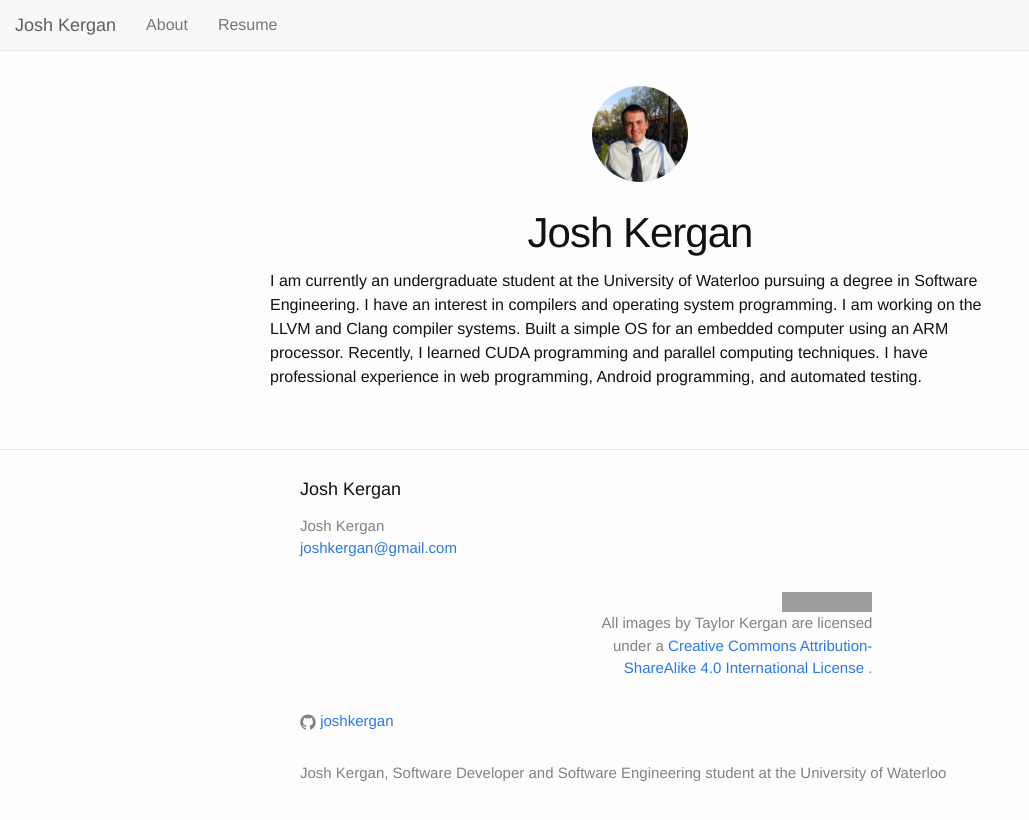
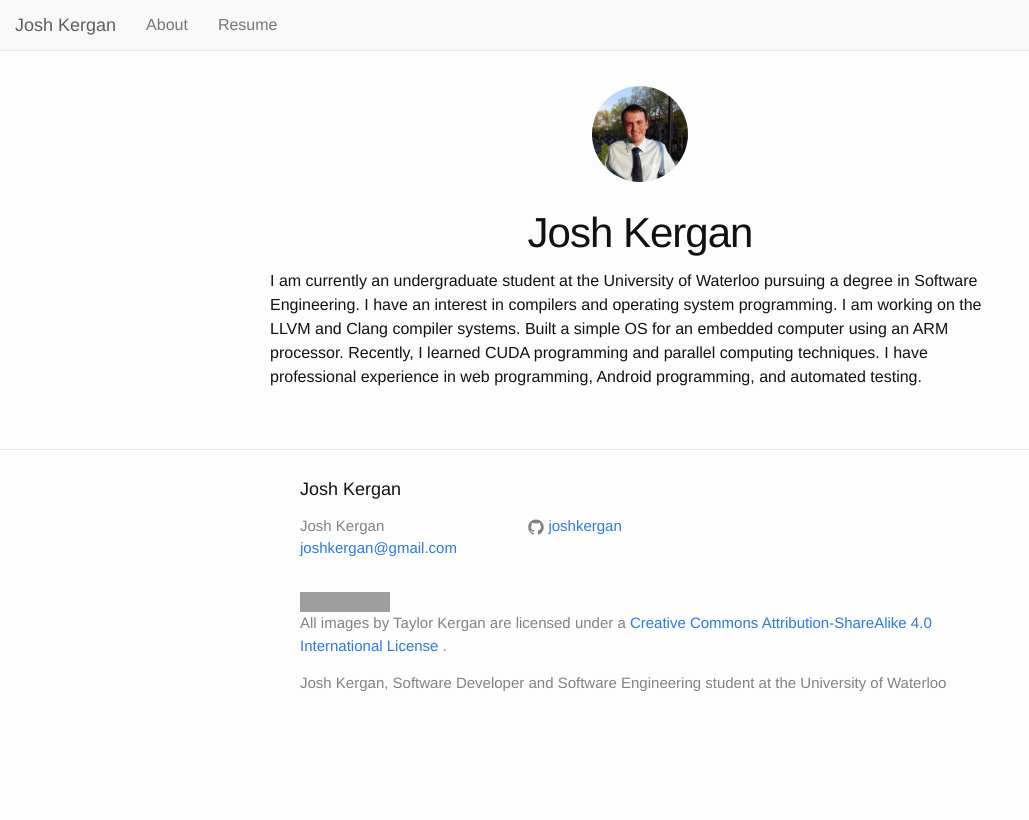
Before and after one commit to joshkergan/joshkergan.github.io, a Jekyll site: the page built from about.html, in a window 1280 px wide. Shown: the top 820 px of the page, without its empty margins (0-1029 px from the left). Built offline with Jekyll 4.4.1, drawn with Linux system fonts in a browser that asks for light colours; nearby versions of some CDN libraries; grey boxes are pictures that could not be loaded.

Commit message:
Updated site resources to fix pictures

```diff
--- a/Gemfile
+++ b/Gemfile
@@ -1,2 +1,3 @@
 source 'https://rubygems.org'
 gem 'github-pages'
+gem 'wdm', '>= 0.1.0' if Gem.win_platform?
--- a/Gruntfile.js
+++ b/Gruntfile.js
@@ -62,6 +62,6 @@
   grunt.loadNpmTasks('grunt-contrib-sass');
 
   // Default task.
-  grunt.registerTask('default', ['sass', 'jshint', 'qunit', 'concat', 'uglify']);
+  grunt.registerTask('default', ['sass', 'jshint']);
 
 };
--- a/_config.yml
+++ b/_config.yml
@@ -4,7 +4,7 @@
 description: > # this means to ignore newlines until "baseurl:"
   Josh Kergan, Software Developer and Software Engineering
   student at the University of Waterloo
-baseurl: "/" # the subpath of your site, e.g. /blog/
+baseurl: "" # the subpath of your site, e.g. /blog/
 url: "https://joshkergan.github.io" # the base hostname & protocol for your site
 github_username:  joshkergan
 
--- a/_includes/footer.html
+++ b/_includes/footer.html
@@ -5,39 +5,15 @@
     <h2 class="footer-heading">{{ site.title }}</h2>
 
     <div class="footer-col-wrapper">
-      <div class="footer-col  footer-col-4">
+
+      <div class="footer-col-2">
         <ul class="contact-list">
           <li>{{ site.title }}</li>
           <li><a href="mailto:{{ site.email }}">{{ site.email }}</a></li>
         </ul>
       </div>
 
-      <div class="footer-col footer-col-3 col-lg-offset-5 col-md-offset-3">
-        <p class="text-right">
-            <a rel="license"
-              href="http://creativecommons.org/licenses/by-sa/4.0/">
-              <img alt="Creative Commons License"
-                style="border-width:0" src="https://i.creativecommons.org/l/by-sa/4.0/88x31.png" />
-            </a>
-            <br /><span xmlns:dct="http://purl.org/dc/terms/"
-              href="http://purl.org/dc/dcmitype/StillImage"
-              property="dct:title" rel="dct:type">
-                All images
-            </span>
-            by
-            <span xmlns:cc="http://creativecommons.org/ns#"
-              property="cc:attributionName">
-                Taylor Kergan
-            </span>
-            are licensed under a
-            <a rel="license"
-              href="http://creativecommons.org/licenses/by-sa/4.0/">
-                Creative Commons Attribution-ShareAlike 4.0 International License
-            </a>.
-        </p>
-      </div>
-
-      <div class="footer-col  footer-col-10">
+      <div class="footer-col-1">
         <ul class="social-media-list">
           {% if site.github_username %}
           <li>
@@ -70,7 +46,30 @@
         </ul>
       </div>
 
-      <div class="footer-col  footer-col-10">
+      <div class="footer-col-3">
+          <a rel="license"
+            href="http://creativecommons.org/licenses/by-sa/4.0/">
+            <img alt="Creative Commons License"
+              style="border-width:0" src="https://i.creativecommons.org/l/by-sa/4.0/88x31.png" />
+          </a>
+          <br /><span xmlns:dct="http://purl.org/dc/terms/"
+            href="http://purl.org/dc/dcmitype/StillImage"
+            property="dct:title" rel="dct:type">
+              All images
+          </span>
+          by
+          <span xmlns:cc="http://creativecommons.org/ns#"
+            property="cc:attributionName">
+              Taylor Kergan
+          </span>
+          are licensed under a
+          <a rel="license"
+            href="http://creativecommons.org/licenses/by-sa/4.0/">
+              Creative Commons Attribution-ShareAlike 4.0 International License
+          </a>.
+      </div>
+
+      <div class="footer-col-3">
         <p class="text">{{ site.description }}</p>
       </div>
     </div>
@@ -78,8 +77,6 @@
   </div>
 
   <!-- Tracking code for Google Analytics -->
-  <script type="text/javascript" src="{{ site.baseurl }}/js/tracking.js"></script>
-  <!-- script to redirect to https: if connection is made on http: -->
-  <script type="text/javascript" src="{{ site.baseurl }}/js/https.js"></script>
+  <script type="text/javascript" src="{{ site.url }}/js/tracking.js"></script>
 
 </footer>
--- a/_sass/_layout.scss
+++ b/_sass/_layout.scss
@@ -113,35 +113,40 @@
     @extend %clearfix;
 }
 
-.footer-col {
+@mixin footer-col {
     float: left;
     margin-bottom: $spacing-unit / 2;
     padding-left: $spacing-unit / 2;
 }
 
 .footer-col-1 {
+    @include footer-col;
+    width: -webkit-calc(20% - (#{$spacing-unit} / 2));
+    width:         calc(20% - (#{$spacing-unit} / 2));
+}
+
+.footer-col-2 {
+    @include footer-col;
     width: -webkit-calc(35% - (#{$spacing-unit} / 2));
     width:         calc(35% - (#{$spacing-unit} / 2));
 }
 
-.footer-col-2 {
-    width: -webkit-calc(20% - (#{$spacing-unit} / 2));
-    width:         calc(20% - (#{$spacing-unit} / 2));
-}
-
 .footer-col-3 {
-    width: -webkit-calc(45% - (#{$spacing-unit} / 2));
-    width:         calc(45% - (#{$spacing-unit} / 2));
+    @include footer-col;
+    width: -webkit-calc(100% - (#{$spacing-unit} / 2));
+    width:         calc(100% - (#{$spacing-unit} / 2));
 }
 
 @include media-query($on-laptop) {
     .footer-col-1,
     .footer-col-2 {
+        @include footer-col;
         width: -webkit-calc(50% - (#{$spacing-unit} / 2));
         width:         calc(50% - (#{$spacing-unit} / 2));
     }
 
     .footer-col-3 {
+        @include footer-col;
         width: -webkit-calc(100% - (#{$spacing-unit} / 2));
         width:         calc(100% - (#{$spacing-unit} / 2));
     }
@@ -152,6 +157,11 @@
         float: none;
         width: -webkit-calc(100% - (#{$spacing-unit} / 2));
         width:         calc(100% - (#{$spacing-unit} / 2));
+    }
+    .footer-col-1,
+    .footer-col-2,
+    .footer-col-3 {
+        @extend .footer-col;
     }
 }
 
--- a/about.html
+++ b/about.html
@@ -4,7 +4,7 @@
 ---
 <div class="page-content wrapper">
 	<div class="post-header wrapper">
-		<img class="profile-img" alt="Me!" src="{{ site.baseurl }}/assets/Josh_Profile.jpg">
+		<img class="profile-img" alt="Me!" src="{{ site.url }}/assets/Josh_Profile.jpg">
 	</div>
 	<div class="post-title">
 		Josh Kergan
--- a/index.html
+++ b/index.html
@@ -3,7 +3,9 @@
 ---
 
 <div class="row">
-	<div class="col col-md-12">
-		<img src="{{ site.baseurl }}/assets/header.jpg">
+	<div class="col col-md-12 col-lg-8">
+		<img src="{{ site.url }}/assets/Header.jpg">
 	</div>
+
+
 </div>
--- a/package.json
+++ b/package.json
@@ -12,11 +12,7 @@
   },
   "devDependencies": {
     "grunt": "^1.0.1",
-    "grunt-contrib-concat": "^1.0.1",
     "grunt-contrib-jshint": "^1.0.0",
-    "grunt-contrib-qunit": "^1.2.0",
-    "grunt-contrib-sass": "^1.0.0",
-    "grunt-contrib-uglify": "^2.0.0",
-    "grunt-contrib-watch": "^1.0.0"
+    "grunt-contrib-sass": "^1.0.0"
   }
 }
```
Also changed, not shown: Gemfile.lock, README.md, 1 other file.
